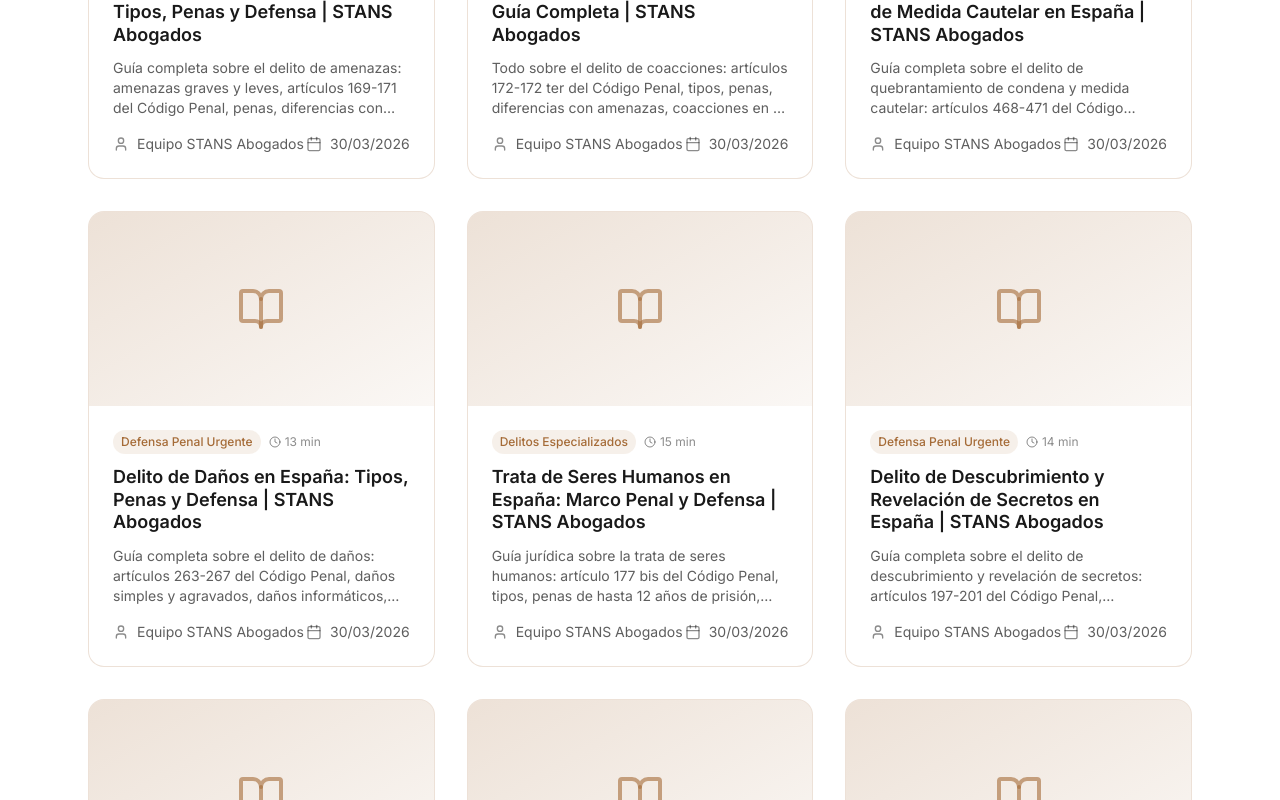
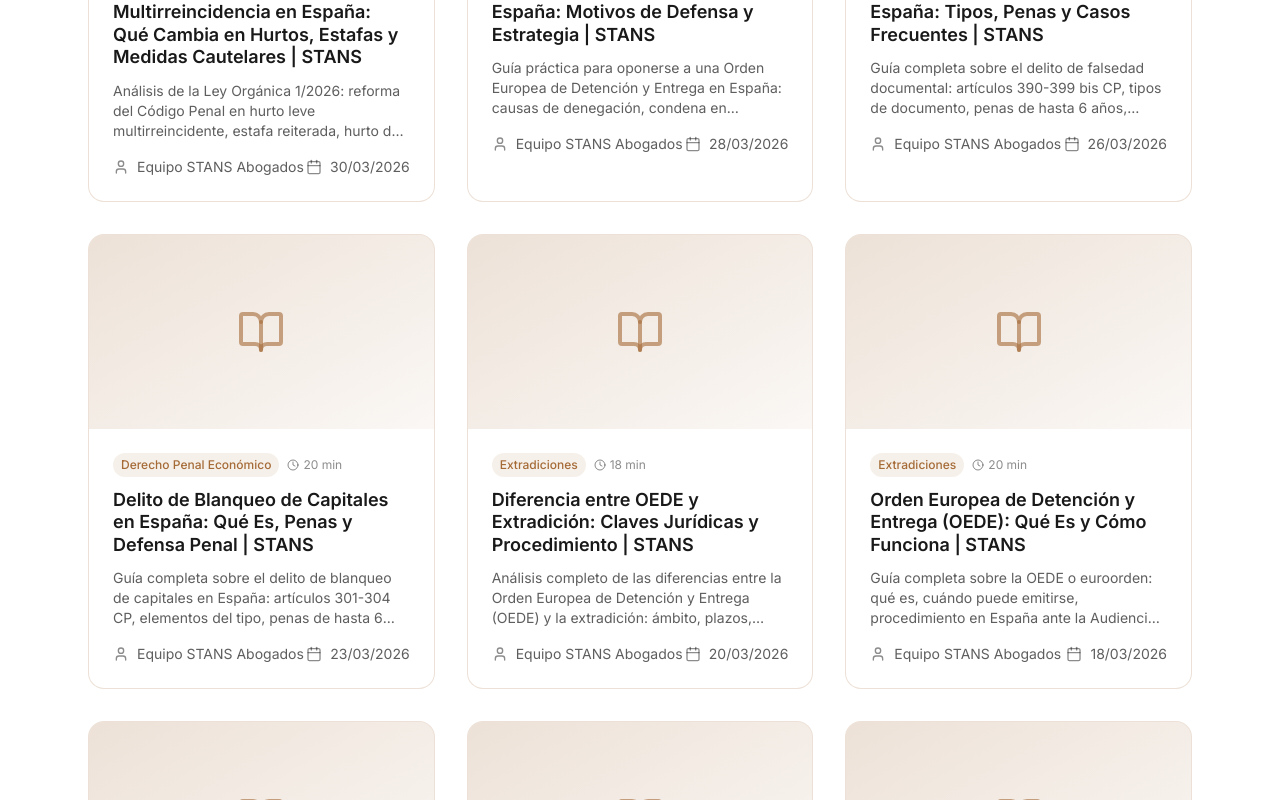
Before and after one commit to tottimilan/stansweb, a Next.js app: page /blog in a window 1280 px wide. Shown: the part 2000-2800 px from the top of the page. Built offline with nearby package versions, Linux system fonts and the light colour scheme.

Commit message:
Corregir fechas blogs: espaciar con min 1 dia de diferencia (IDs 83-104)
Ley Organica 1/2026 (ID 99) queda como el blog mas reciente (2026-03-30)

```diff
--- a/src/data/blogPosts.ts
+++ b/src/data/blogPosts.ts
@@ -3177,7 +3177,7 @@ export const blogPosts: BlogPost[] = [
     excerpt: 'Todo sobre el robo con fuerza en las cosas: artículos 237-241 del Código Penal, elementos del delito, diferencias con hurto y robo con violencia, tipos agravados, penas y procedimiento penal.',
     category: 'Defensa Penal Urgente',
     author: 'Equipo STANS Abogados',
-    date: '2026-03-28',
+    date: '2026-02-03',
     readTime: '18 min',
     image: '/images/blog/robo-con-fuerza.jpg',
     slug: 'robo-con-fuerza-espana-guia-completa',
@@ -3219,7 +3219,7 @@ export const blogPosts: BlogPost[] = [
     excerpt: 'Guía completa sobre el robo con violencia o intimidación: artículo 242 del Código Penal, elementos del delito, diferencias con hurto y extorsión, penas, tipos agravados y procedimiento penal.',
     category: 'Defensa Penal Urgente',
     author: 'Equipo STANS Abogados',
-    date: '2026-03-28',
+    date: '2026-02-05',
     readTime: '18 min',
     image: '/images/blog/robo-con-violencia.jpg',
     slug: 'robo-con-violencia-espana-guia-completa',
@@ -3261,7 +3261,7 @@ export const blogPosts: BlogPost[] = [
     excerpt: 'Guía completa sobre lesiones por imprudencia grave y menos grave con vehículo a motor: artículos 152 y 379 del Código Penal, diferencias, penas, retirada del carnet y procedimiento penal.',
     category: 'Defensa Penal Urgente',
     author: 'Equipo STANS Abogados',
-    date: '2026-03-28',
+    date: '2026-02-08',
     readTime: '20 min',
     image: '/images/blog/lesiones-imprudencia-vehiculo.jpg',
     slug: 'lesiones-imprudencia-grave-vehiculo-motor-espana',
@@ -3303,7 +3303,7 @@ export const blogPosts: BlogPost[] = [
     excerpt: 'Todo sobre el juicio por delito leve: qué delitos se tramitan, fases del procedimiento, estrategia procesal, penas, responsabilidad civil y diferencias con juicio rápido y procedimiento abreviado.',
     category: 'Procedimiento Penal',
     author: 'Equipo STANS Abogados',
-    date: '2026-03-28',
+    date: '2026-02-11',
     readTime: '16 min',
     image: '/images/blog/juicio-delito-leve.jpg',
     slug: 'juicio-delito-leve-espana-guia-completa',
@@ -3345,7 +3345,7 @@ export const blogPosts: BlogPost[] = [
     excerpt: 'Guía completa sobre el juicio rápido: qué delitos se tramitan, requisitos del art. 795 LECrim, fases, conformidad, estrategia procesal y especial atención a delitos con vehículo a motor.',
     category: 'Procedimiento Penal',
     author: 'Equipo STANS Abogados',
-    date: '2026-03-28',
+    date: '2026-02-14',
     readTime: '22 min',
     image: '/images/blog/juicio-rapido-delitos.jpg',
     slug: 'delitos-juicio-rapido-espana-guia-completa',
@@ -3388,7 +3388,7 @@ export const blogPosts: BlogPost[] = [
     excerpt: 'Guía completa sobre el delito de amenazas: amenazas graves y leves, artículos 169-171 del Código Penal, penas, diferencias con coacciones y procedimiento penal en España.',
     category: 'Defensa Penal Urgente',
     author: 'Equipo STANS Abogados',
-    date: '2026-03-30',
+    date: '2026-02-17',
     readTime: '14 min',
     image: '/images/blog/delito-amenazas.jpg',
     slug: 'delito-amenazas-espana-tipos-penas-defensa',
@@ -3426,7 +3426,7 @@ export const blogPosts: BlogPost[] = [
     excerpt: 'Todo sobre el delito de coacciones: artículos 172-172 ter del Código Penal, tipos, penas, diferencias con amenazas, coacciones en el ámbito familiar y procedimiento penal.',
     category: 'Defensa Penal Urgente',
     author: 'Equipo STANS Abogados',
-    date: '2026-03-30',
+    date: '2026-02-19',
     readTime: '14 min',
     image: '/images/blog/delito-coacciones.jpg',
     slug: 'delito-coacciones-espana-guia-completa',
@@ -3464,7 +3464,7 @@ export const blogPosts: BlogPost[] = [
     excerpt: 'Guía completa sobre el delito de quebrantamiento de condena y medida cautelar: artículos 468-471 del Código Penal, orden de alejamiento, pulsera telemática, penas y defensa.',
     category: 'Defensa Penal Urgente',
     author: 'Equipo STANS Abogados',
-    date: '2026-03-30',
+    date: '2026-02-22',
     readTime: '14 min',
     image: '/images/blog/quebrantamiento-condena.jpg',
     slug: 'quebrantamiento-condena-medida-cautelar-espana',
@@ -3502,7 +3502,7 @@ export const blogPosts: BlogPost[] = [
     excerpt: 'Guía completa sobre el delito de daños: artículos 263-267 del Código Penal, daños simples y agravados, daños informáticos, diferencias con otros delitos patrimoniales y procedimiento penal.',
     category: 'Defensa Penal Urgente',
     author: 'Equipo STANS Abogados',
-    date: '2026-03-30',
+    date: '2026-02-25',
     readTime: '13 min',
     image: '/images/blog/delito-danos.jpg',
     slug: 'delito-danos-espana-tipos-penas-defensa',
@@ -3540,7 +3540,7 @@ export const blogPosts: BlogPost[] = [
     excerpt: 'Guía jurídica sobre la trata de seres humanos: artículo 177 bis del Código Penal, tipos, penas de hasta 12 años de prisión, protección de víctimas y procedimiento penal en España.',
     category: 'Delitos Especializados',
     author: 'Equipo STANS Abogados',
-    date: '2026-03-30',
+    date: '2026-02-28',
     readTime: '15 min',
     image: '/images/blog/trata-seres-humanos.jpg',
     slug: 'trata-seres-humanos-espana-marco-penal',
@@ -3578,7 +3578,7 @@ export const blogPosts: BlogPost[] = [
     excerpt: 'Guía completa sobre el delito de descubrimiento y revelación de secretos: artículos 197-201 del Código Penal, intimidad, espionaje digital, datos personales, penas y defensa.',
     category: 'Defensa Penal Urgente',
     author: 'Equipo STANS Abogados',
-    date: '2026-03-30',
+    date: '2026-03-03',
     readTime: '14 min',
     image: '/images/blog/descubrimiento-revelacion-secretos.jpg',
     slug: 'descubrimiento-revelacion-secretos-espana',
@@ -3616,7 +3616,7 @@ export const blogPosts: BlogPost[] = [
     excerpt: 'Guía actualizada sobre homicidio por imprudencia grave con vehículo a motor: artículo 142 CP, penas de hasta 4 años de prisión, retirada del carnet, procedimiento y estrategia de defensa.',
     category: 'Defensa Penal Urgente',
     author: 'Equipo STANS Abogados',
-    date: '2026-03-30',
+    date: '2026-03-06',
     readTime: '16 min',
     image: '/images/blog/homicidio-imprudente-trafico.jpg',
     slug: 'homicidio-imprudencia-grave-accidente-trafico',
@@ -3654,7 +3654,7 @@ export const blogPosts: BlogPost[] = [
     excerpt: 'Guía completa sobre la suspensión de la ejecución de penas de prisión: artículos 80-87 del Código Penal, requisitos, plazos, condiciones, revocación y sustitución de penas.',
     category: 'Procedimiento Penal',
     author: 'Equipo STANS Abogados',
-    date: '2026-03-30',
+    date: '2026-03-08',
     readTime: '15 min',
     image: '/images/blog/suspension-penas.jpg',
     slug: 'suspension-sustitucion-penas-prision-espana',
@@ -3692,7 +3692,7 @@ export const blogPosts: BlogPost[] = [
     excerpt: 'Guía completa sobre el delito de falsedad documental: artículos 390-399 del Código Penal, falsedad en documento público, privado y mercantil, penas de hasta 6 años de prisión y defensa.',
     category: 'Delitos Especializados',
     author: 'Equipo STANS Abogados',
-    date: '2026-03-30',
+    date: '2026-03-10',
     readTime: '15 min',
     image: '/images/blog/falsedad-documental.jpg',
     slug: 'falsedad-documental-espana-tipos-penas',
@@ -3730,7 +3730,7 @@ export const blogPosts: BlogPost[] = [
     excerpt: 'Guía sobre la Orden Europea de Investigación en materia penal: qué es, cómo funciona, diferencias con la Euroorden, marco legal, derechos del investigado y defensa.',
     category: 'Extradiciones',
     author: 'Equipo STANS Abogados',
-    date: '2026-03-30',
+    date: '2026-03-13',
     readTime: '14 min',
     image: '/images/blog/orden-europea-investigacion.jpg',
     slug: 'orden-europea-investigacion-oei-materia-penal',
@@ -3770,7 +3770,7 @@ export const blogPosts: BlogPost[] = [
     excerpt: 'Guía completa sobre amenazas y coacciones en España. Diferencias entre ambos delitos, penas del Código Penal (arts. 169-172), cómo denunciar y estrategia de defensa.',
     category: 'Defensa Penal',
     author: 'Equipo STANS Abogados',
-    date: '2026-03-30',
+    date: '2026-03-16',
     readTime: '18 min',
     image: '/images/blog/amenazas-coacciones.jpg',
     slug: 'amenazas-coacciones-espana-diferencias-penas',
@@ -3846,7 +3846,7 @@ export const blogPosts: BlogPost[] = [
     excerpt: 'Guía completa sobre la OEDE o euroorden: qué es, cuándo puede emitirse, procedimiento en España ante la Audiencia Nacional, derechos del reclamado, causas de denegación y defensa.',
     category: 'Extradiciones',
     author: 'Equipo STANS Abogados',
-    date: '2026-03-30',
+    date: '2026-03-18',
     readTime: '20 min',
     image: '/images/blog/orden-europea-detencion.jpg',
     slug: 'orden-europea-detencion-entrega-oede-guia',
@@ -3884,7 +3884,7 @@ export const blogPosts: BlogPost[] = [
     excerpt: 'Análisis completo de las diferencias entre la Orden Europea de Detención y Entrega (OEDE) y la extradición: ámbito, plazos, autoridad competente, doble tipificación y defensa.',
     category: 'Extradiciones',
     author: 'Equipo STANS Abogados',
-    date: '2026-03-30',
+    date: '2026-03-20',
     readTime: '18 min',
     image: '/images/blog/oede-vs-extradicion.jpg',
     slug: 'diferencia-oede-extradicion-claves-juridicas',
@@ -3922,7 +3922,7 @@ export const blogPosts: BlogPost[] = [
     excerpt: 'Guía completa sobre el delito de blanqueo de capitales en España: artículos 301-304 CP, elementos del tipo, penas de hasta 6 años, decomiso ampliado y estrategia de defensa.',
     category: 'Derecho Penal Económico',
     author: 'Equipo STANS Abogados',
-    date: '2026-03-30',
+    date: '2026-03-23',
     readTime: '20 min',
     image: '/images/blog/blanqueo-capitales-delito.jpg',
     slug: 'delito-blanqueo-capitales-espana-penas-defensa',
@@ -3960,7 +3960,7 @@ export const blogPosts: BlogPost[] = [
     excerpt: 'Guía completa sobre el delito de falsedad documental: artículos 390-399 bis CP, tipos de documento, penas de hasta 6 años, diferencia con estafa y estrategia de defensa.',
     category: 'Derecho Penal Económico',
     author: 'Equipo STANS Abogados',
-    date: '2026-03-30',
+    date: '2026-03-26',
     readTime: '19 min',
     image: '/images/blog/falsedad-documental-delito.jpg',
     slug: 'delito-falsedad-documental-espana-tipos-penas',
@@ -3998,7 +3998,7 @@ export const blogPosts: BlogPost[] = [
     excerpt: 'Guía práctica para oponerse a una Orden Europea de Detención y Entrega en España: causas de denegación, condena en ausencia, doble tipificación, plazos y estrategia de defensa.',
     category: 'Extradiciones',
     author: 'Equipo STANS Abogados',
-    date: '2026-03-30',
+    date: '2026-03-28',
     readTime: '19 min',
     image: '/images/blog/oponerse-oede-defensa.jpg',
     slug: 'como-oponerse-oede-espana-defensa-estrategia',
```
